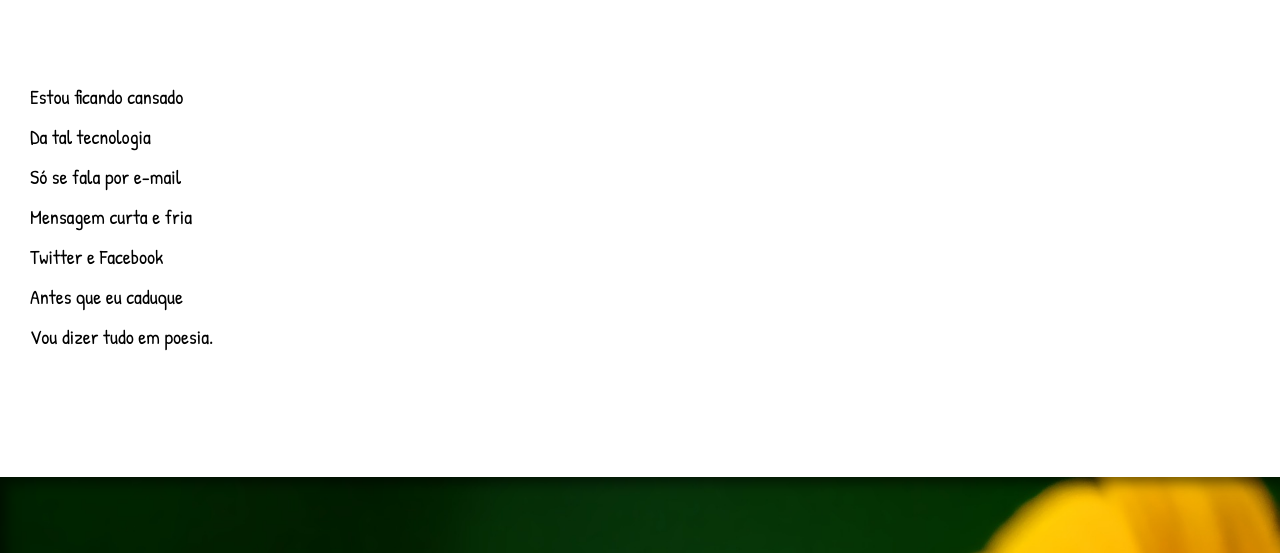
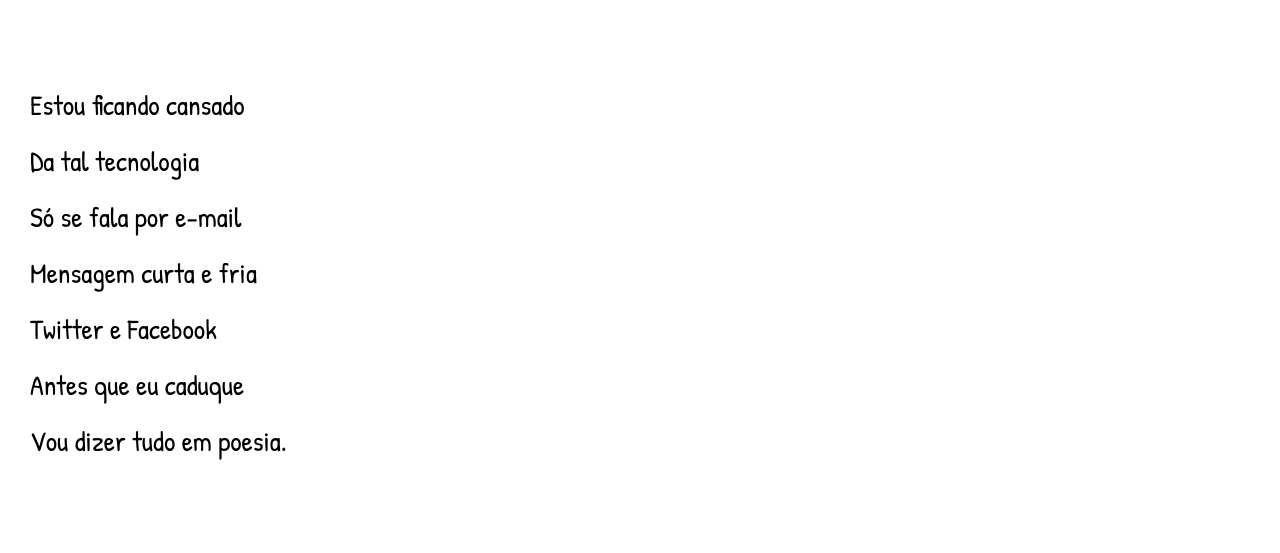
Before and after one commit to amandabarata/cordel-project, a plain HTML site: page index.html in a window 1280 px wide. Shown: the part 280-833 px from the top of the page. Drawn offline with Linux system fonts and the light colour scheme; a web font is replaced by a local one.

Commit message:
Update section font size to 3.5vh

```diff
--- a/style.css
+++ b/style.css
@@ -73,7 +73,7 @@ section {
     line-height: 2em;
     padding-left: 30px;
     font-family: var(--font3);
-    font-size: 20px;
+    font-size: 3.5vh;
 
 
 }
```
